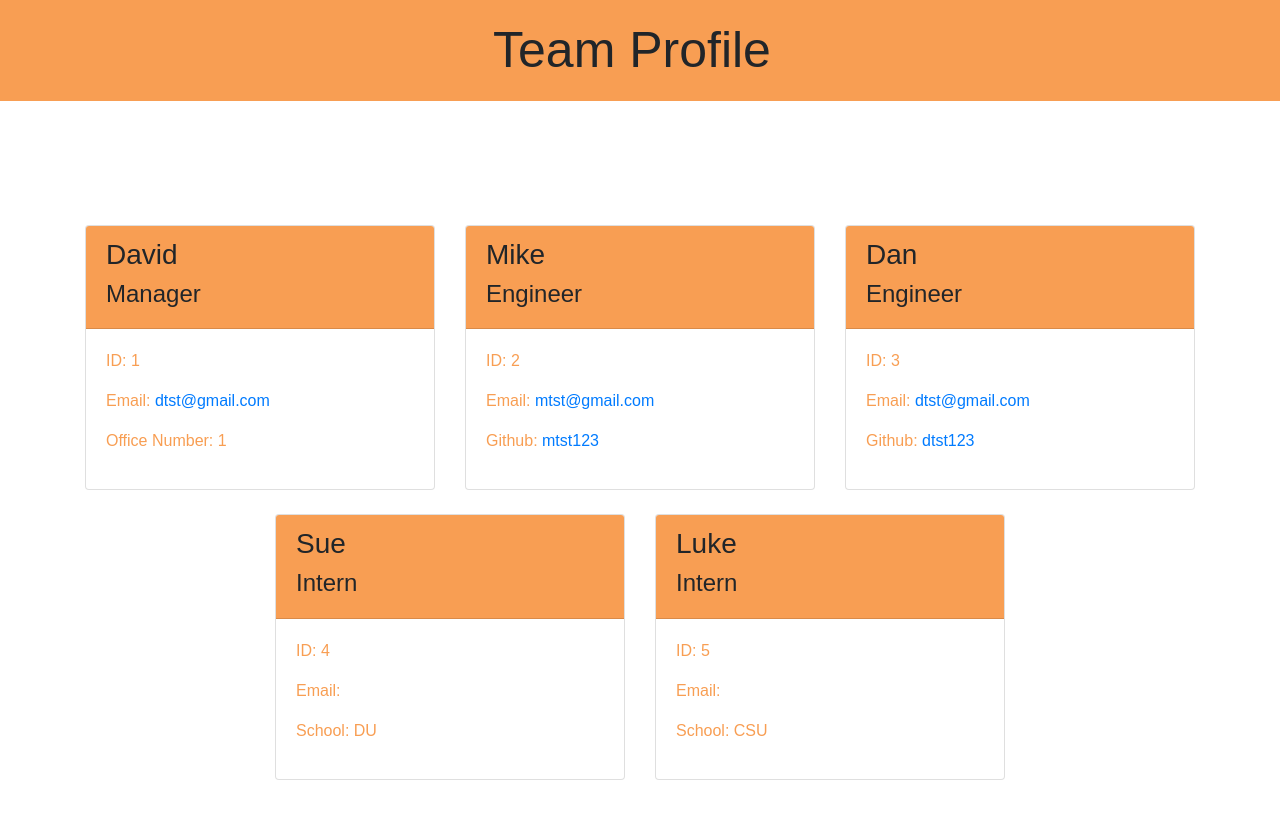
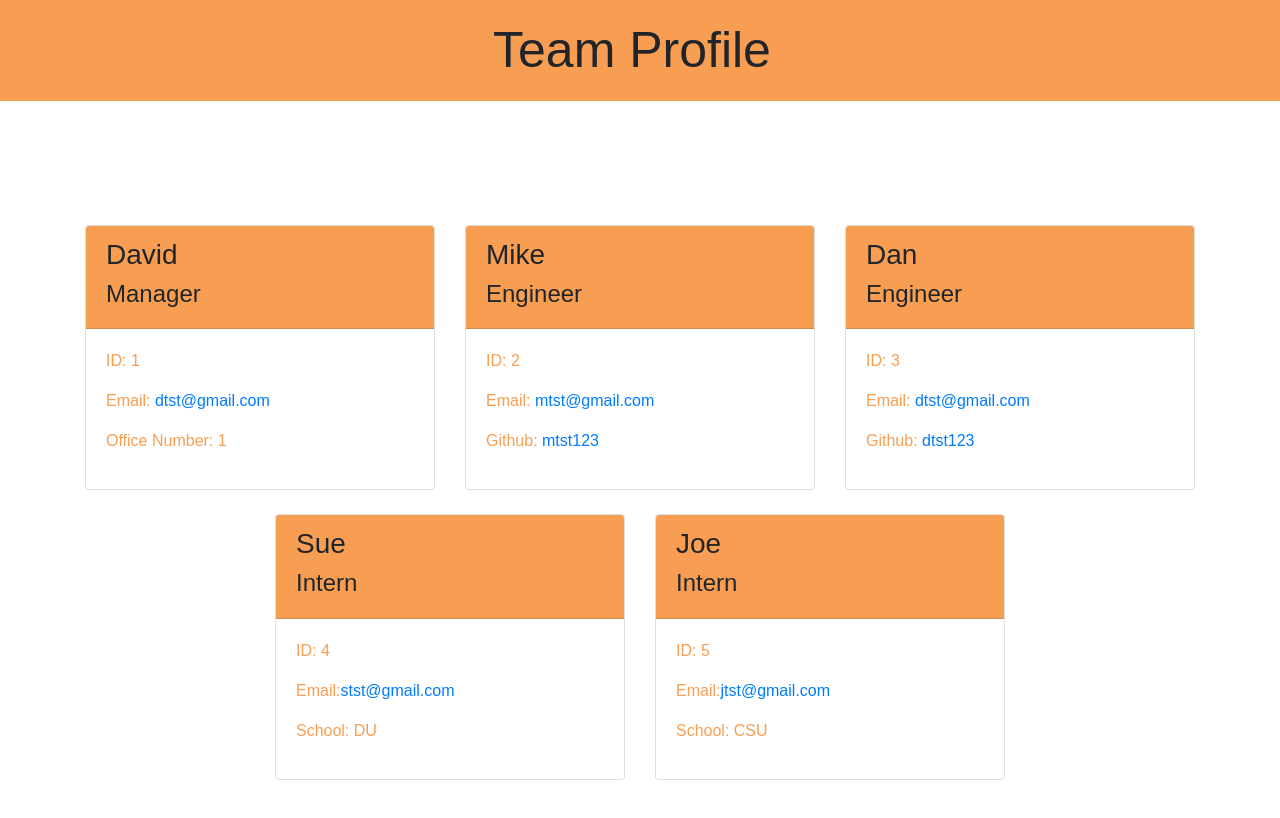
Before and after one commit to dfaidley23/Team-Profile-Generator, a website: page dist/index.html in a window 1280 px wide. Shown: the top 818 px of the page. Drawn offline with nearby package versions, Linux system fonts and the light colour scheme.

Commit message:
added demos, changed default README for my own custom README, added screenshot of website.

```diff
--- a/dist/index.html
+++ b/dist/index.html
@@ -72,7 +72,7 @@
             </div>
             <div class="card-body">
                 <p class="id">ID: 4</p>
-                <p class="email">Email:<a href="mailto:"></a></p>
+                <p class="email">Email:<a href="mailto:stst@gmail.com">stst@gmail.com</a></p>
                 <p class="school">School: DU</p>
             </div>
     </div>
@@ -81,12 +81,12 @@
     <div class="col-4 mt-4">
         <div class="card h-100">
             <div class="card-header">
-                <h3>Luke</h3>
+                <h3>Joe</h3>
                 <h4>Intern</h4>
             </div>
             <div class="card-body">
                 <p class="id">ID: 5</p>
-                <p class="email">Email:<a href="mailto:"></a></p>
+                <p class="email">Email:<a href="mailto:jtst@gmail.com">jtst@gmail.com</a></p>
                 <p class="school">School: CSU</p>
             </div>
     </div>
```
Also changed, not shown: README.md, assets/website.png (added), 2 other files.
